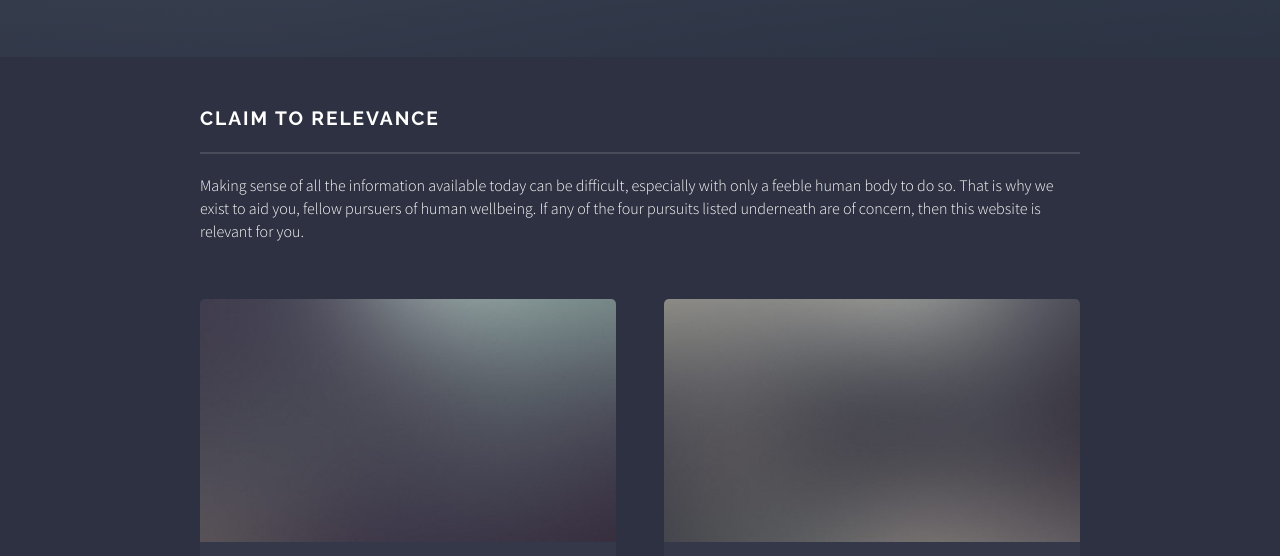
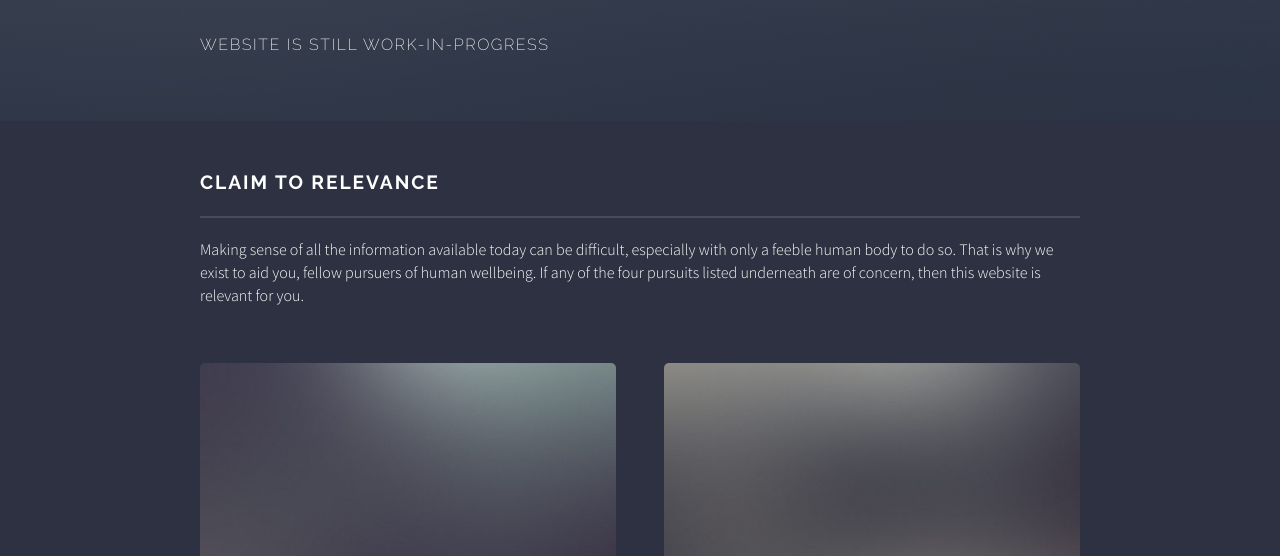
Before and after one commit to fate-of-humanity/fate-of-humanity.github.io, a plain HTML site: page index.html in a window 1280 px wide. Shown: the part 244-800 px from the top of the page. Drawn offline with Linux system fonts and the light colour scheme.

Commit message:
Add files via upload

```diff
--- a/index.html
+++ b/index.html
@@ -40,6 +40,7 @@
 						<div class="inner">
 							<h2>Fate of humanity</h2>
 							<p>Humanity's goals and their methods for achieving them</a></p>
+							<p>Website is still work-in-progress</p>
 						</div>
 					</section>
 
```
